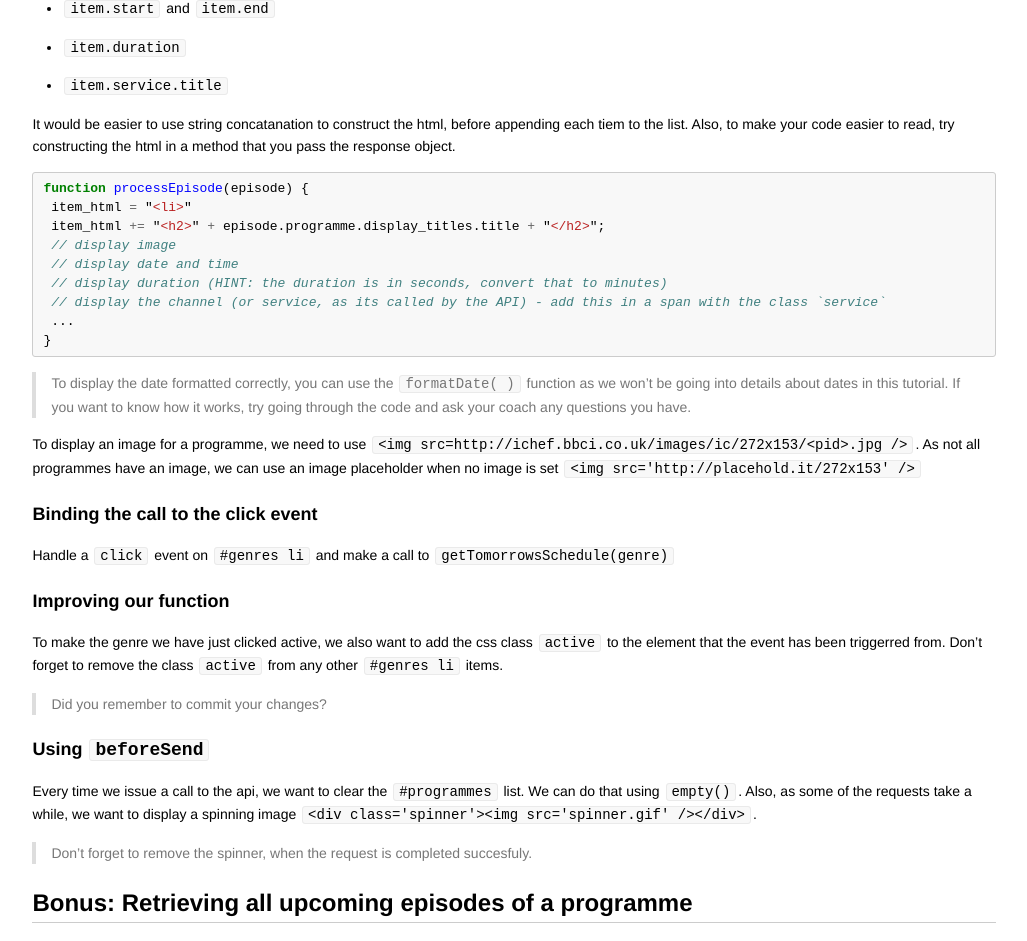
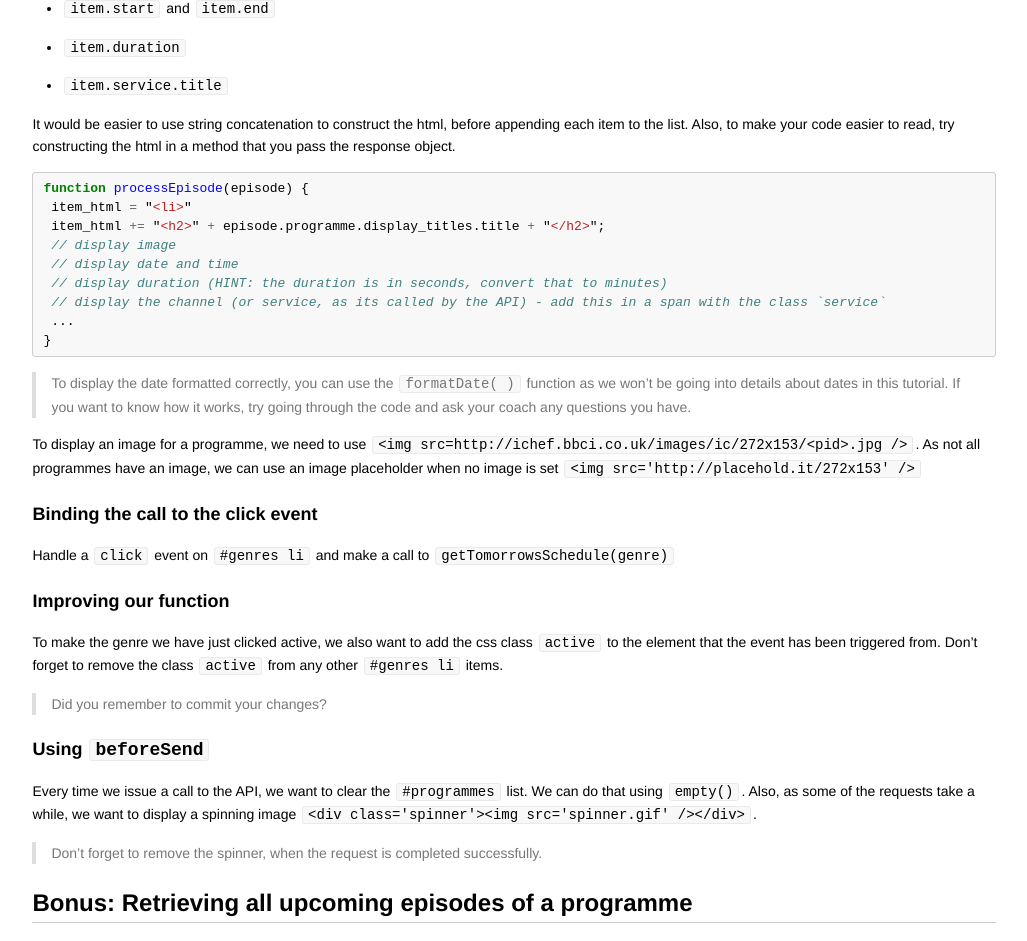
Before and after one commit to codebar/tutorials, a Jekyll site: the page built from js/lesson4/tutorial.md, in a window 1280 px wide and 1400 px high, scrolled down 6823 px. Shown: the part 144-1085 px from the top of the window, without its empty margins (126-1153 px from the left). Built offline with Jekyll 4.4.1, drawn with Linux system fonts in a browser that asks for light colours; Markdown is read by kramdown in place of the engine named in the settings; some of the changed text lies outside the part shown.

Commit message:
Fixing some minor typos in js lesson 4

````diff
--- a/js/lesson4/tutorial.md
+++ b/js/lesson4/tutorial.md
@@ -139,13 +139,13 @@ $(document).ready(function(){
 
 First, let's make sure we handle any requests that have failed.
 
-> Have a look in the status codes. There is only one response code for a succesfuly request, anything else should be classed as a failure.
+> Have a look in the status codes. There is only one response code for a successfully request, anything else should be classed as a failure.
 
 When we have a failing request, we want to change the `html` of `$("#profile h2")` to `No such user: <username>`
 
 Try this out using username: `iamcodebar` (or if someone registered this, make up a random string)
 
-###Handling a succesful request
+###Handling a successful request
 
 When the request is succesful, we want to call another function that will handle displaying the information on the page. Let's do that in a showUser() function.
 
@@ -208,7 +208,7 @@ $.ajax({
 
 [Download](https://gist.github.com/despo/05cab2f0b38bc02318e7) the exercise files or clone them directly from github `git clone https://gist.github.com/05cab2f0b38bc02318e7.git`
 
-For the second exercise, we will build an application that retrieves tomorrow's TV schedule for each genre using BBC's api.
+For the second exercise, we will build an application that retrieves tomorrow's TV schedule for each genre using BBC's API.
 
 ###What we will be doing:
 
@@ -252,7 +252,7 @@ function getTomorrowsSchedule(genre) {
 The response you get back should look similar to this, with multiple objects in the broadcasts array.
 
 ```json
-{
+
    "broadcasts":[
       {
          "is_repeat":false,
@@ -321,7 +321,7 @@ To make this a bit easier, this is how you can access the values we need:
 * `item.duration`
 * `item.service.title`
 
-It would be easier to use string concatanation to construct the html, before appending each tiem to the list.
+It would be easier to use string concatenation to construct the html, before appending each item to the list.
 Also, to make your code easier to read, try constructing the html in a method that you pass the response object.
 
 ```javascript
@@ -346,16 +346,16 @@ Handle a `click` event on `#genres li` and make a call to `getTomorrowsSchedule(
 
 ###Improving our function
 
-To make the genre we have just clicked active, we also want to add the css class `active` to the element that the event has been triggerred from.  Don't forget to remove the class `active` from any other `#genres li` items.
+To make the genre we have just clicked active, we also want to add the css class `active` to the element that the event has been triggered from.  Don't forget to remove the class `active` from any other `#genres li` items.
 
 > Did you remember to commit your changes?
 
 ### Using `beforeSend`
 
-Every time we issue a call to the api, we want to clear the `#programmes` list. We can do that using `empty()`.
+Every time we issue a call to the API, we want to clear the `#programmes` list. We can do that using `empty()`.
 Also, as some of the requests take a while, we want to display a spinning image `<div class='spinner'><img src='spinner.gif' /></div>`.
 
-> Don't forget to remove the spinner, when the request is completed succesfuly.
+> Don't forget to remove the spinner, when the request is completed successfully.
 
 ##Bonus: Retrieving all upcoming episodes of a programme
 
````
Also changed, not shown: other parts of js/lesson4/tutorial.md (+5 -5 lines).
